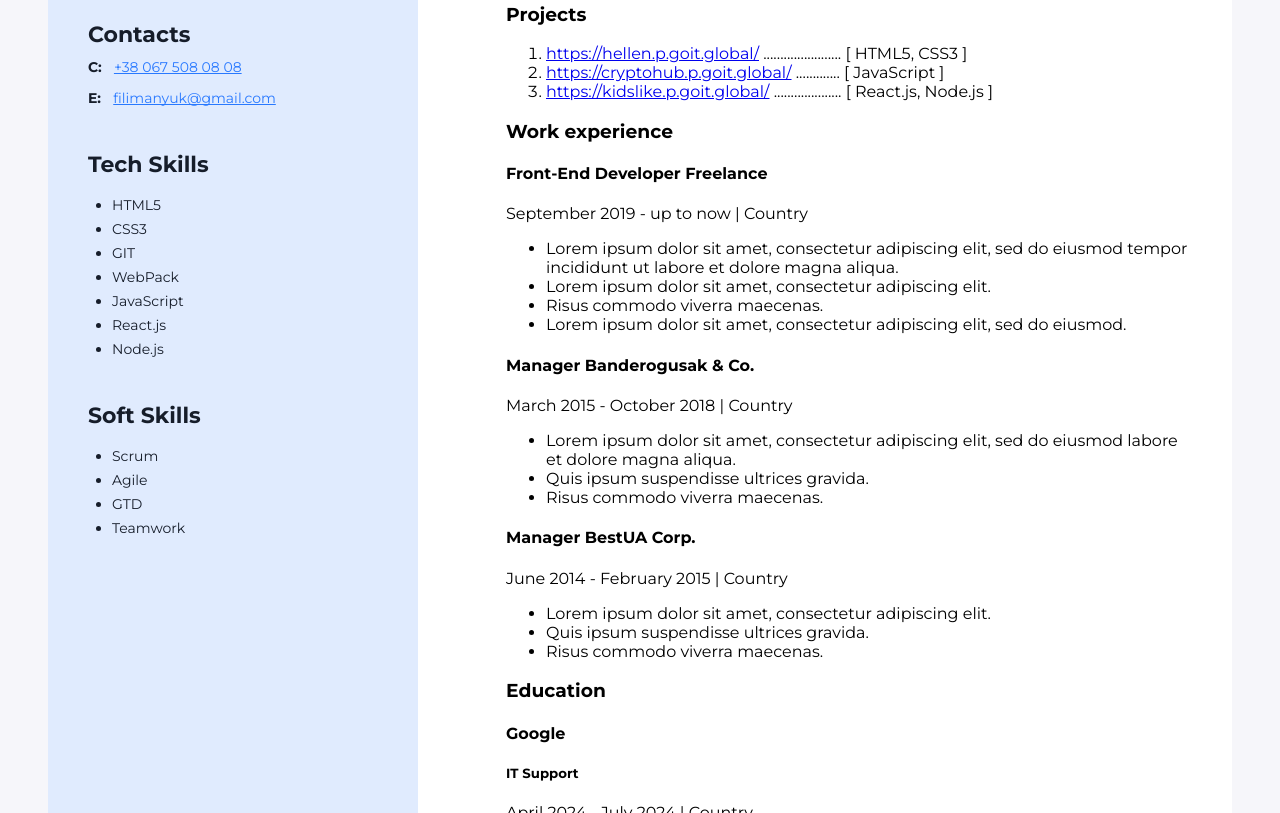
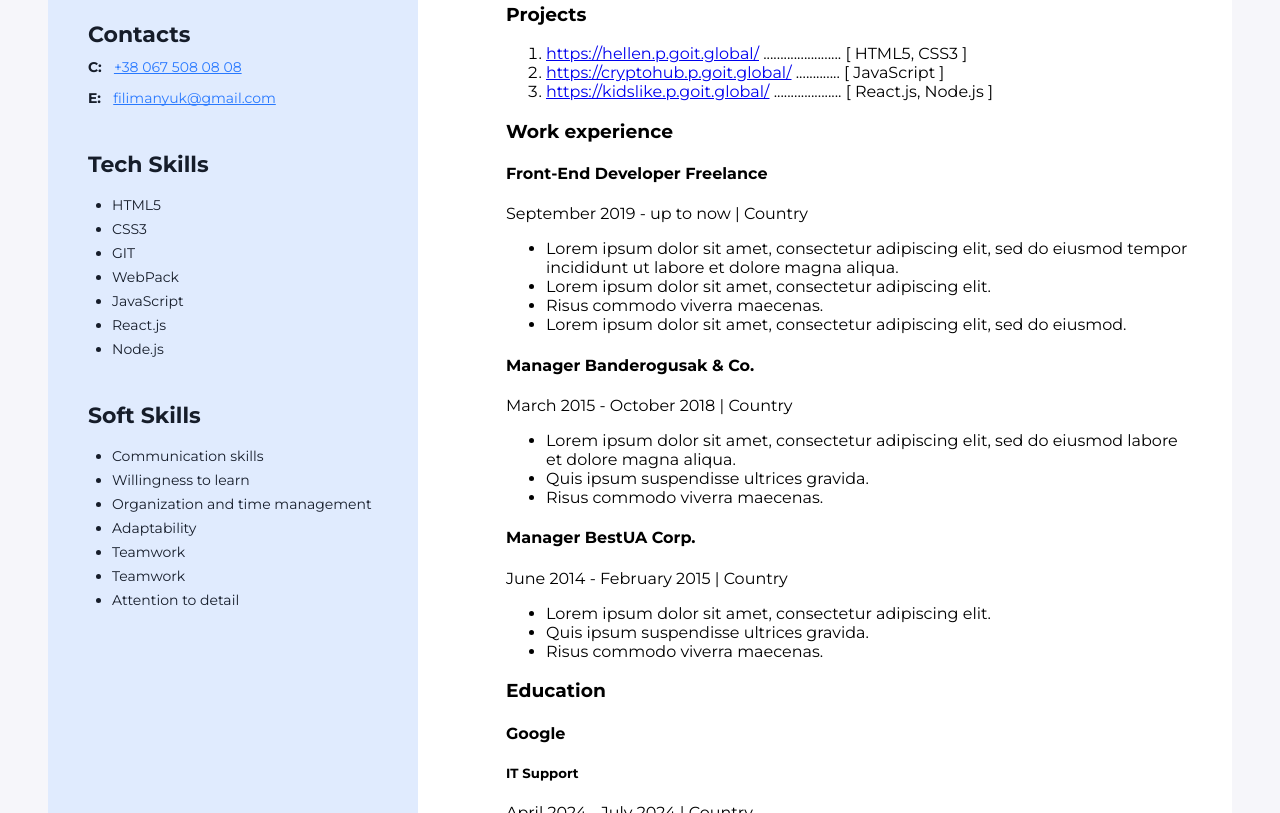
Before and after one commit to Mari-fil/Marafon_GoIT, a plain HTML site: page index.html in a window 1280 px wide. Shown: the part 389-1202 px from the top of the page. Drawn offline with Linux system fonts and the light colour scheme.

Commit message:
soft skills

```diff
--- a/index.html
+++ b/index.html
@@ -158,10 +158,13 @@
                 <div class="skills-conteiner">
                     <h3 class="skills-title">Soft Skills</h3>
                     <ul class="skills-list">
-                        <li class="skills-list-item">Scrum</li>
-                        <li class="skills-list-item">Agile</li>
-                        <li class="skills-list-item">GTD</li>
+                        <li class="skills-list-item">Communication skills</li>
+                        <li class="skills-list-item">Willingness to learn</li>
+                        <li class="skills-list-item">Organization and time management</li>
+                        <li class="skills-list-item">Adaptability</li>
                         <li class="skills-list-item">Teamwork</li>
+                        <li class="skills-list-item">Teamwork</li>
+                        <li class="skills-list-item">Attention to detail</li>
                     </ul>
                 </div>
             </div>
```
